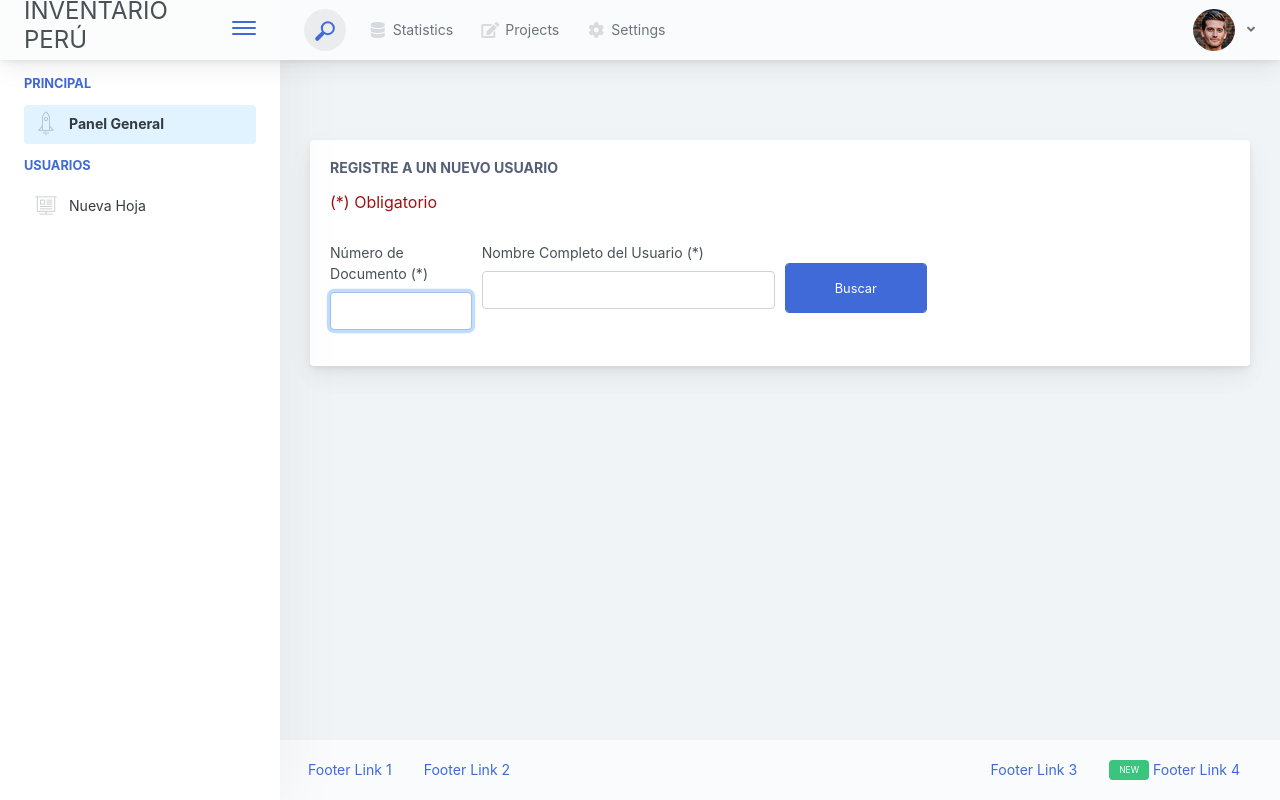
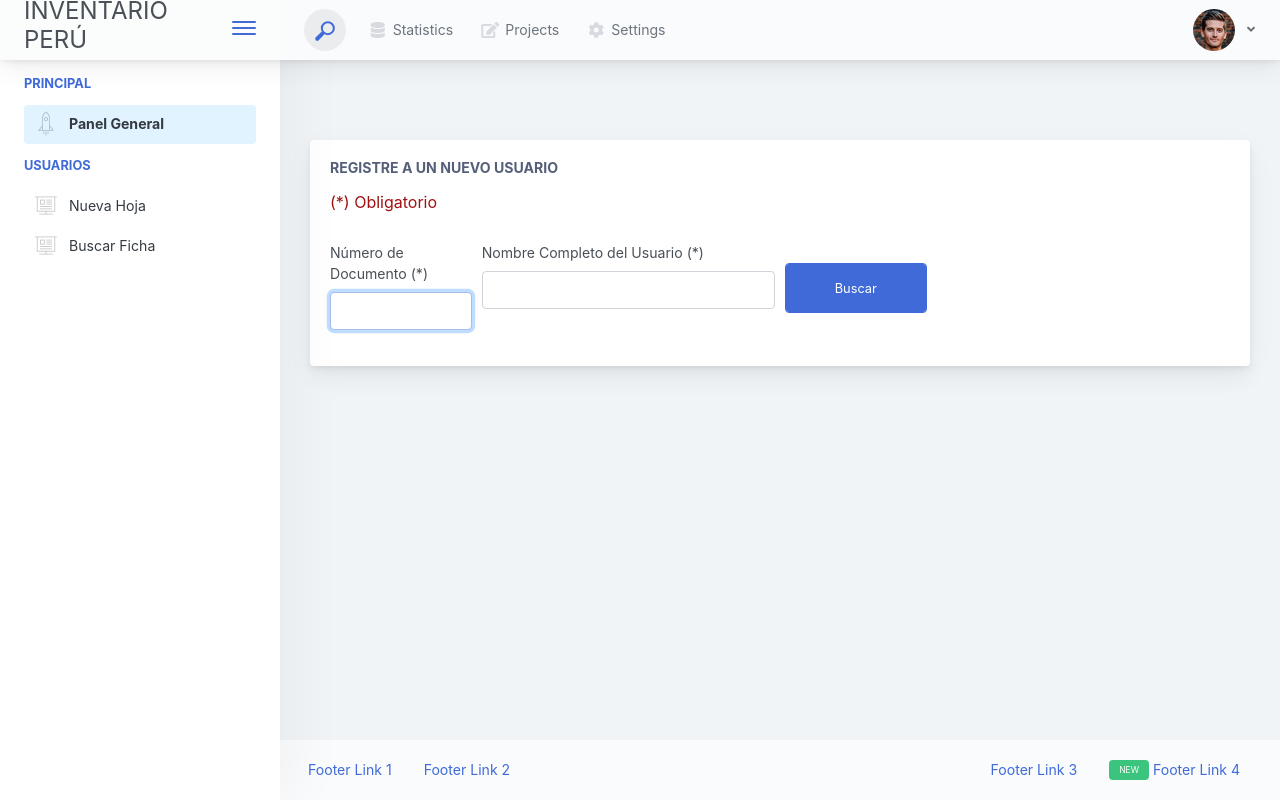
Before and after one commit to diegoquirozramirez/Inventario, a Django app: page /MIMP/registrar-usuario in a window 1280 px wide. Run offline with Django 3.2, Linux system fonts and the light colour scheme; parts of the project's set-up code (start-up, migrations or seed data) failed here and were passed over; some libraries are stand-ins or nearby versions.

Commit message:
Buscar Ficha

```diff
--- a/Apps/Inventario/models.py
+++ b/Apps/Inventario/models.py
@@ -303,9 +303,10 @@ class base12019(models.Model):
     id = models.AutoField(primary_key=True, max_length=12)
     base0_fk = models.ForeignKey(base0, on_delete=models.CASCADE)
     user = models.ForeignKey(User, on_delete=models.CASCADE)
+    idficha = models.ForeignKey(ficha, on_delete=models.CASCADE)
 
     class Meta:
-        unique_together = ['base0_fk','user']
+        unique_together = ['base0_fk']
 
     def __str__(self):
         return 'Base0: {} {} {}'.format(self.base0_fk,self.id, self.user)
--- a/Apps/Inventario/views.py
+++ b/Apps/Inventario/views.py
@@ -119,7 +119,10 @@ def base0Consulta(request):
             else:
                 form = base0Form(instance=_base0)
 
-            context = {'codigo_sbn_base0':codigo_sbn_base0, 'codigo':codigo, 'cod_interno':cod_interno, 'mensaje':mensaje, 'form':form, 'dni':dni, 'nombre':nombre, 'tipo':tipo, 'modalidad':modalidad , 'usu':usu, 'ambi':ambi,'pis':pis, 'sed':sed, 'dep':dep}
+            usu = Usuario.objects.get(numero_doc_usuario=dni)
+            fich = ficha.objects.get(idusuario_id=usu.id)
+
+            context = {'codigo_sbn_base0':codigo_sbn_base0, 'codigo':codigo, 'cod_interno':cod_interno, 'mensaje':mensaje, 'form':form, 'dni':dni, 'nombre':nombre, 'tipo':tipo, 'modalidad':modalidad , 'usu':usu, 'ambi':ambi,'pis':pis, 'sed':sed, 'dep':dep, 'ficha':fich.id}
             template = 'Inventario/base0.html'
             return render(request, template, context)
         else:
@@ -146,8 +149,10 @@ def base0Consulta(request):
                 else:
                     form = base0Form(instance=_base0)
 
+                usu = Usuario.objects.get(numero_doc_usuario=dni)
+                fich = ficha.objects.get(idusuario_id=usu.id)
 
-                context = {'codigo_sbn_base0':codigo_sbn_base0, 'codigo':codigo, 'cod_interno':cod_interno, 'mensaje':mensaje, 'form':form , 'dni':dni, 'nombre':nombre, 'tipo':tipo, 'modalidad':modalidad,  'usu':usu, 'ambi':ambi,'pis':pis, 'sed':sed, 'dep':dep}
+                context = {'codigo_sbn_base0':codigo_sbn_base0, 'codigo':codigo, 'cod_interno':cod_interno, 'mensaje':mensaje, 'form':form , 'dni':dni, 'nombre':nombre, 'tipo':tipo, 'modalidad':modalidad,  'usu':usu, 'ambi':ambi,'pis':pis, 'sed':sed, 'dep':dep,'ficha':fich.id}
                 template = 'Inventario/base0.html'
                 return render(request, template, context)
             else:
@@ -226,6 +231,7 @@ def buscarUsuario(request):
         if existencia_ficha.exists():
             mensaje = "¡Ficha Grabada y Generada!"
             estado = True
+
         else:
             mensaje = ""
             estado = False
@@ -266,6 +272,8 @@ def captureBase0(request):
     nombre = request.GET.get('nombre', None)
     tipo = request.GET.get('tipo', None)
     modalidad= request.GET.get('modalidad', None)
+    ficha = request.GET.get('ficha', None)
+
     base0.objects.filter(id=id).update(
 
         mar = mar ,
@@ -287,17 +295,19 @@ def captureBase0(request):
         observacion3 = obs3,
     )
 
+
     try:
 
         base12019.objects.create(
             base0_fk_id = id,
-            user = request.user
+            user = request.user,
+            idficha_id = ficha,
         )
         messages.add_message(request, messages.INFO, 'Se registro correctamente')
         return redirect('/MIMP/buscar-usuario?dni='+str(dni)+'&nombres='+str(nombre))
 
     except IntegrityError:
-        messages.add_message(request, messages.INFO, 'Ya se registró')
+        messages.add_message(request, messages.INFO, 'Ya se registró a esta Ficha')
         return redirect('/MIMP/buscar-usuario?dni='+str(dni)+'&nombres='+str(nombre))
 
 
--- a/Template/Inventario/base0.html
+++ b/Template/Inventario/base0.html
@@ -177,6 +177,7 @@
                                                     <tr>
                                                         <td>
                                                             <input type="hidden" name="id" value="{{base0.id}}">
+                                                            <input type="hidden" name="ficha" value="{{ficha}}">
                                                         </td>
                                                     </tr>
                                                         <tr>
--- a/Template/index.html
+++ b/Template/index.html
@@ -163,6 +163,13 @@
                                     <a href="{% url 'registar-usuario' %}">
                                         <i class="metismenu-icon pe-7s-display2"></i>
                                         Nueva Hoja
+                                    </a>
+                                </li>
+
+                                <li>
+                                    <a href="{% url 'registar-usuario' %}">
+                                        <i class="metismenu-icon pe-7s-display2"></i>
+                                        Buscar Ficha
                                     </a>
                                 </li>
 
```
Also changed, not shown: Template/Inventario/cabecera.html (+7 -3 lines), Apps/Inventario/migrations/0041_auto_20191210_1230.py (added), Apps/Inventario/migrations/0042_auto_20191210_1255.py (added), Apps/Inventario/migrations/0043_auto_20191210_1256.py (added).
